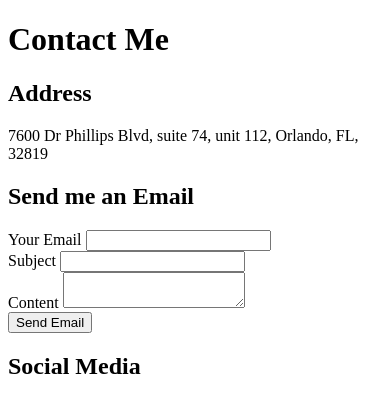
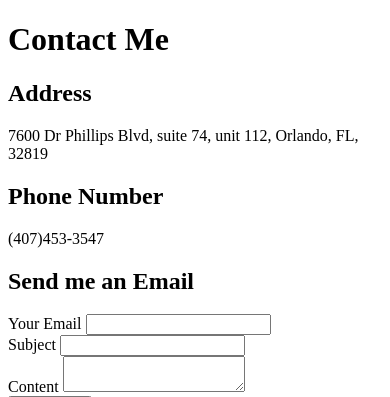
Before and after one commit to zacharylaborde/Sisters-Website, a Flask app: page /contact in a window 390 px wide. Shown: the part 26-423 px from the top of the page. Run offline with Flask 2, Linux system fonts and the light colour scheme.

Commit message:
added phone number

```diff
--- a/templates/contact.html
+++ b/templates/contact.html
@@ -3,5 +3,7 @@
     <h1>Contact Me</h1>
     <h2>Address</h2>
     <p>7600 Dr Phillips Blvd, suite 74, unit 112, Orlando, FL, 32819</p>
+    <h2>Phone Number</h2>
+    <p>(407)453-3547</p>
     {% include "email-form.html" %}
 {% endblock %}
```
